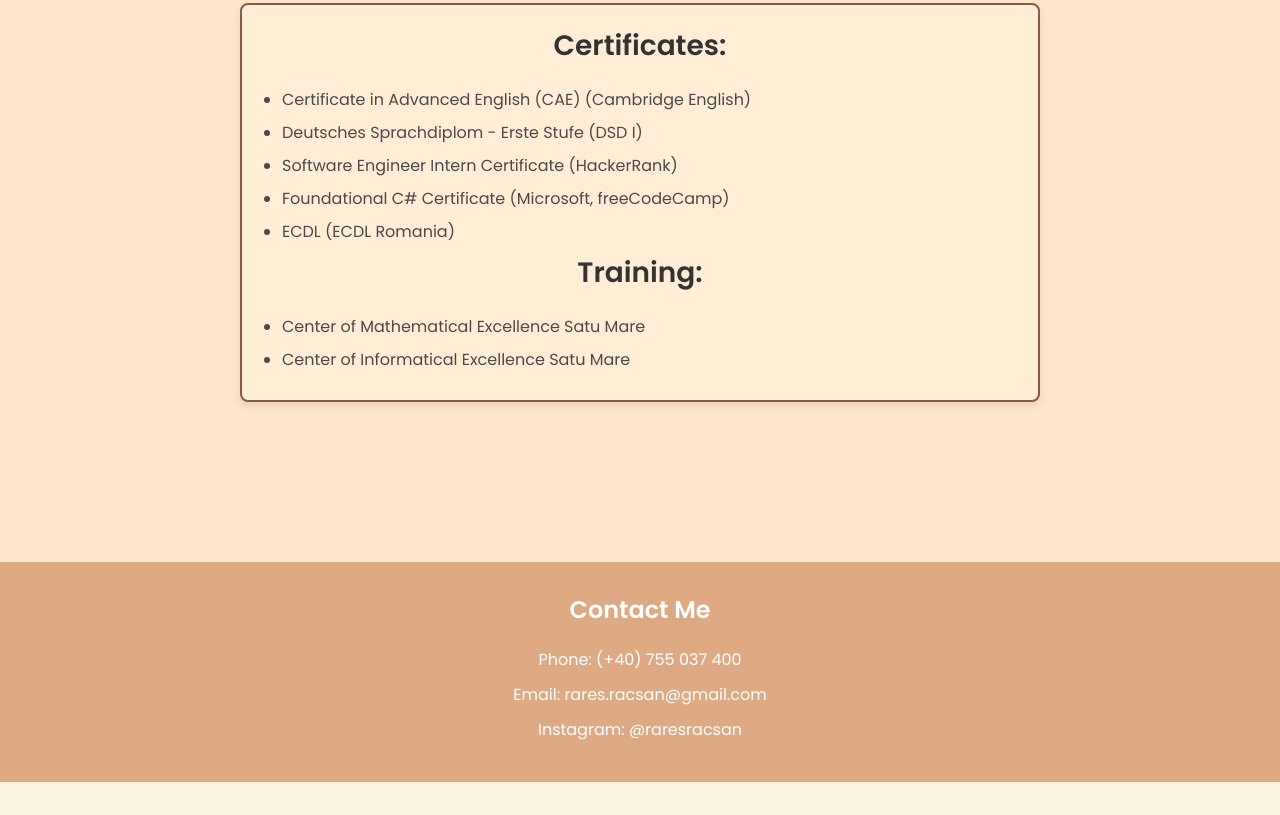
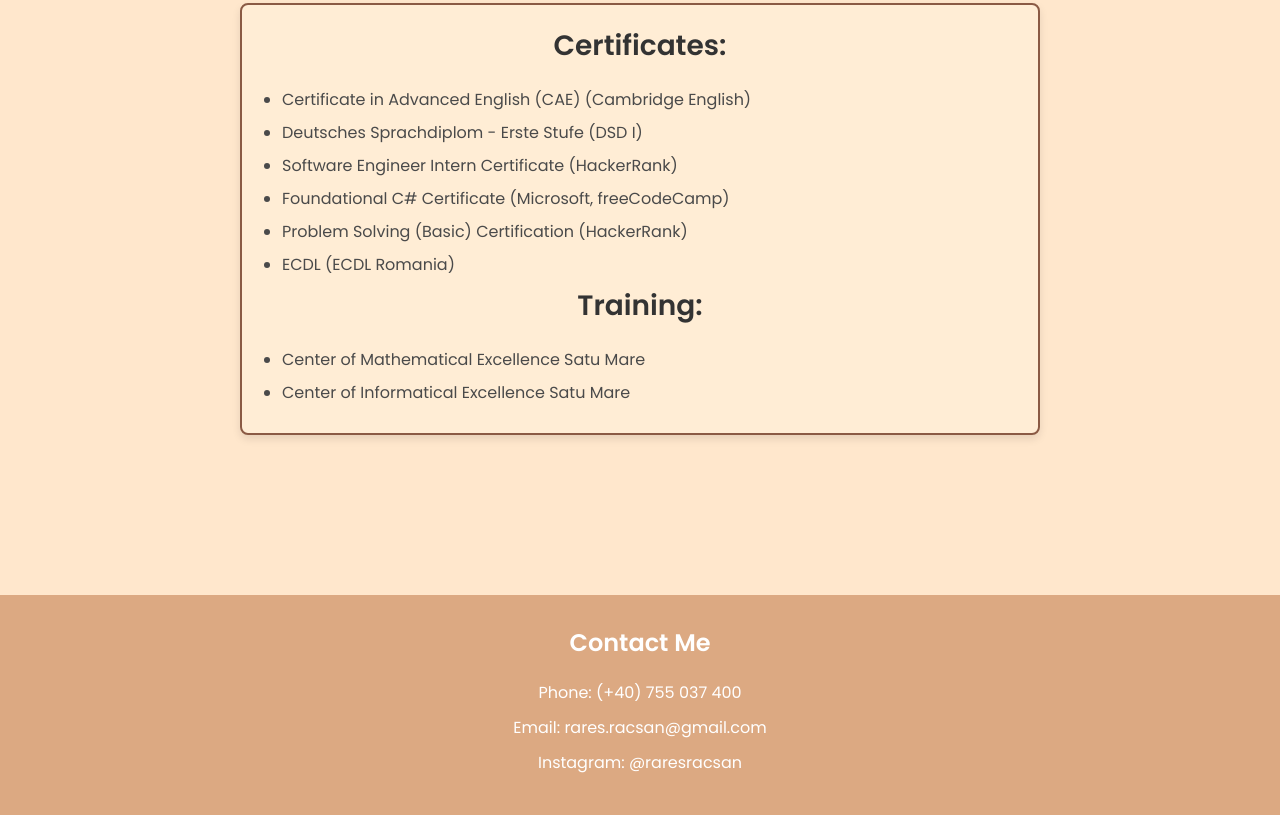
Before and after one commit to RaresRacsan/raresracsan.github.io, a plain HTML site: page aboutme.html in a window 1280 px wide. Shown: the part 3130-3945 px from the top of the page. Before the commit the page ends 3912 px from the top, so only its background shows below. Drawn offline with Linux system fonts and the light colour scheme.

Commit message:
another certificate

```diff
--- a/aboutme.html
+++ b/aboutme.html
@@ -139,6 +139,7 @@
                 <li>Deutsches Sprachdiplom - Erste Stufe (DSD I)</li>
                 <li>Software Engineer Intern Certificate (HackerRank)</li>
                 <li>Foundational C# Certificate (Microsoft, freeCodeCamp)</li>
+                <li>Problem Solving (Basic) Certification (HackerRank)</li>
                 <li>ECDL (ECDL Romania)</li>
             </ul>
             <h2>Training:</h2>
```
